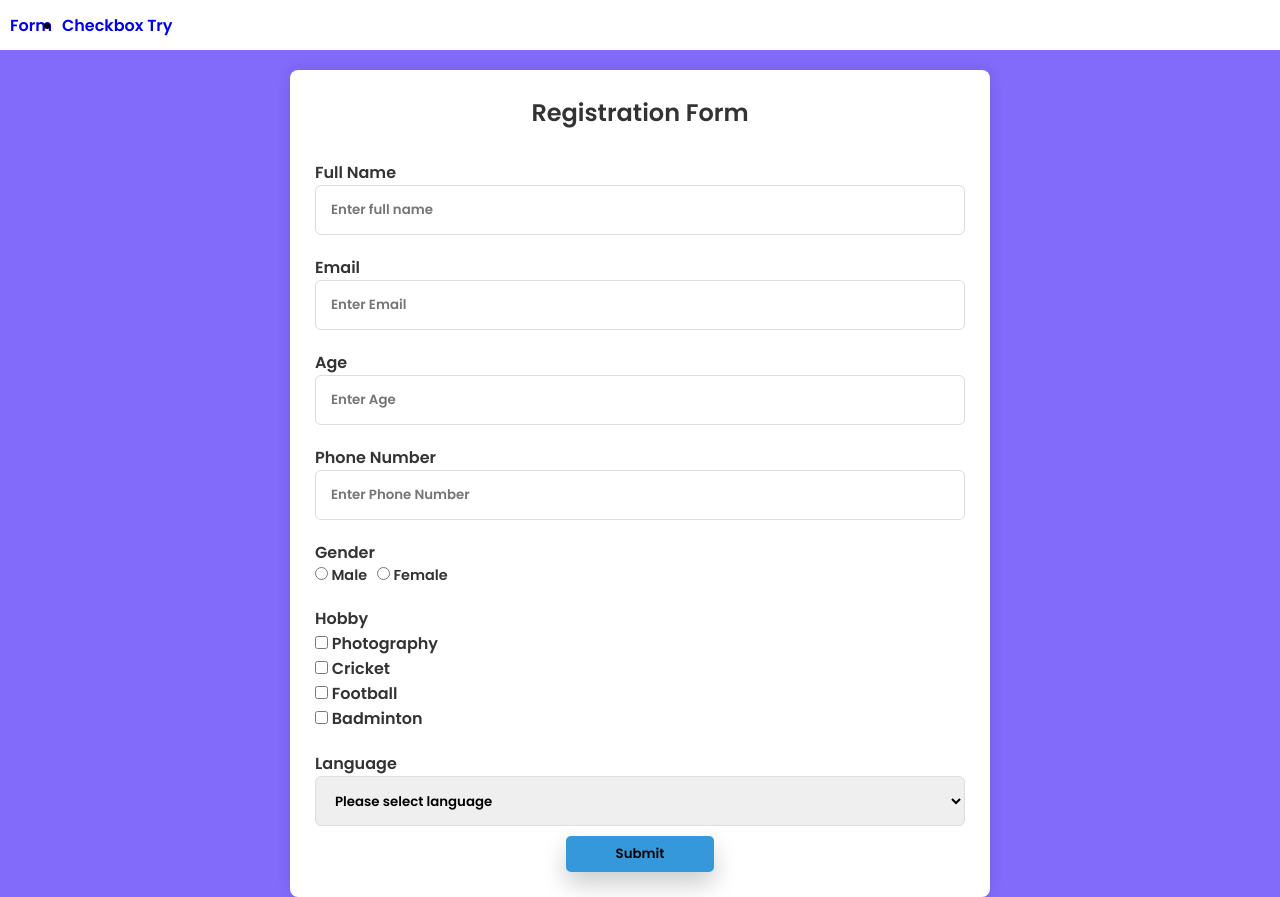
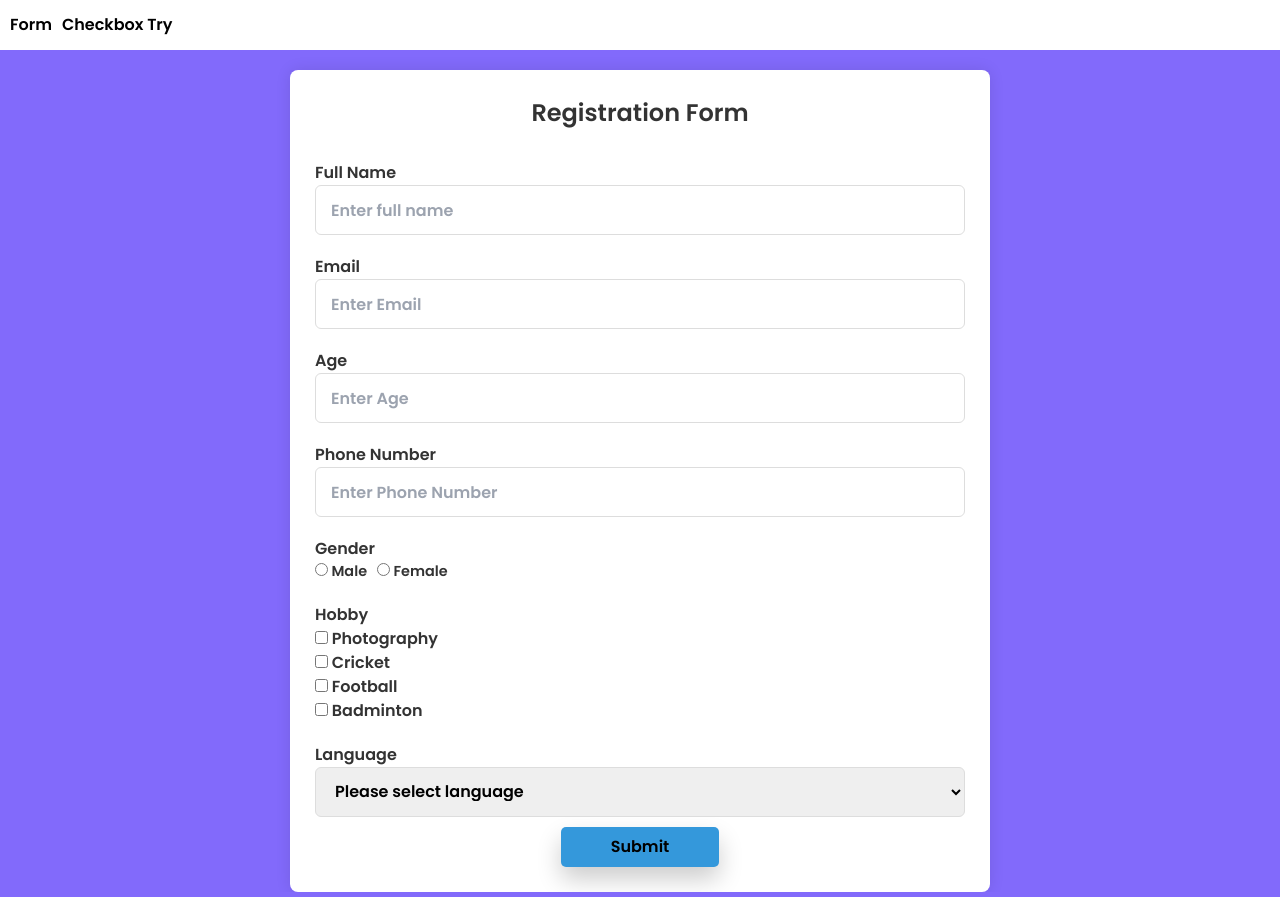
Before and after one commit to vikasdev66/interview-projects, a React (Create React App) app: page / in a window 1280 px wide. Built offline with nearby package versions, Linux system fonts and the light colour scheme.

Commit message:
tailwind added

```diff
--- a/package.json
+++ b/package.json
@@ -35,5 +35,8 @@
       "last 1 firefox version",
       "last 1 safari version"
     ]
+  },
+  "devDependencies": {
+    "tailwindcss": "^3.4.10"
   }
 }
--- a/src/components/Navbar/Navbar.css
+++ b/src/components/Navbar/Navbar.css
@@ -8,6 +8,7 @@
 }
 
 .nav-container ul {
+  list-style: none;
   display: flex;
   align-items: center;
   gap: 10px;
--- /dev/null
+++ b/tailwind.config.js
@@ -0,0 +1,8 @@
+/** @type {import('tailwindcss').Config} */
+module.exports = {
+  content: ["./src/**/*.{js,jsx,ts,tsx}"],
+  theme: {
+    extend: {},
+  },
+  plugins: [],
+};
```
Also changed, not shown: src/index.css (+7 -3 lines), 1 other file (tests, documents, lock files or other folders).
